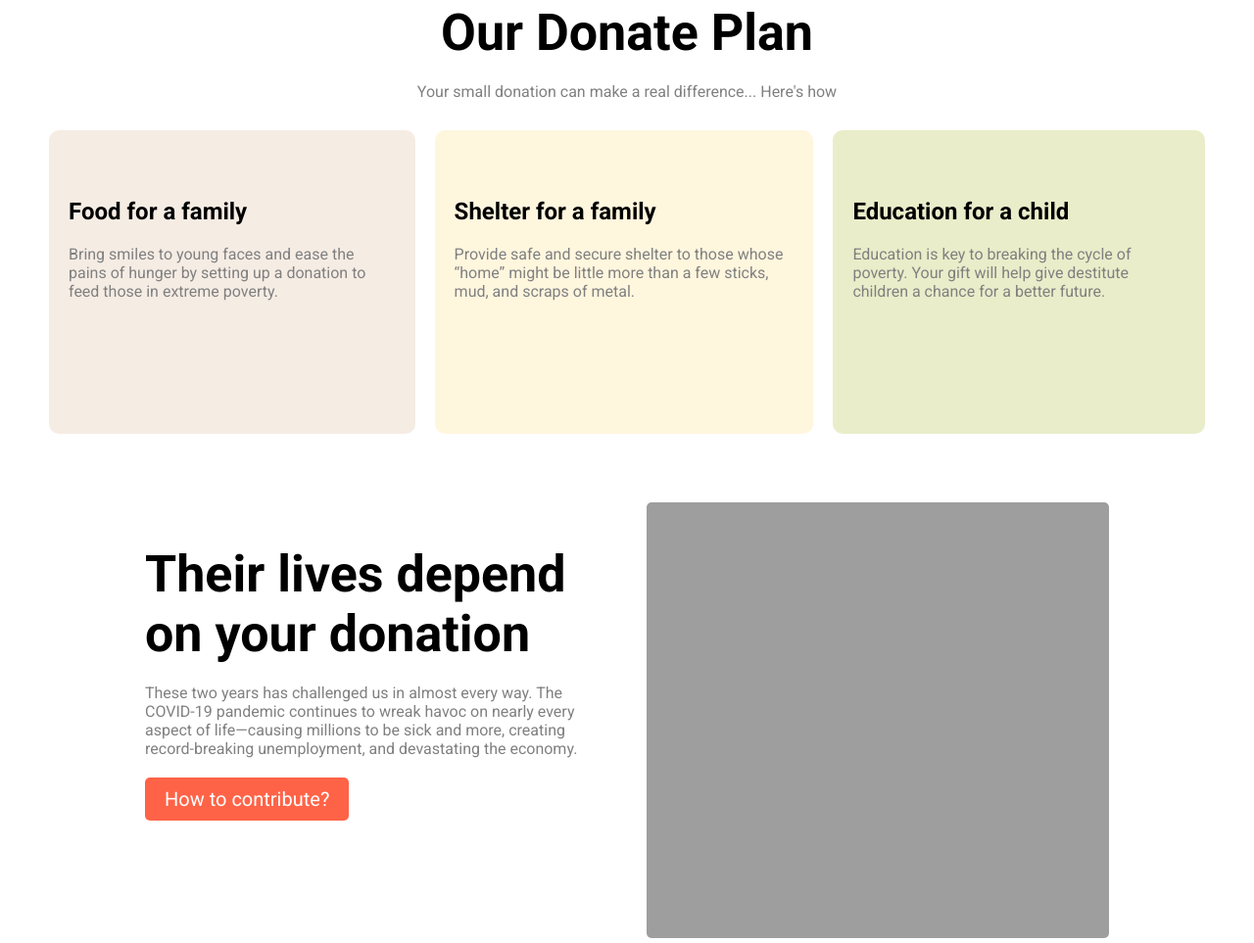
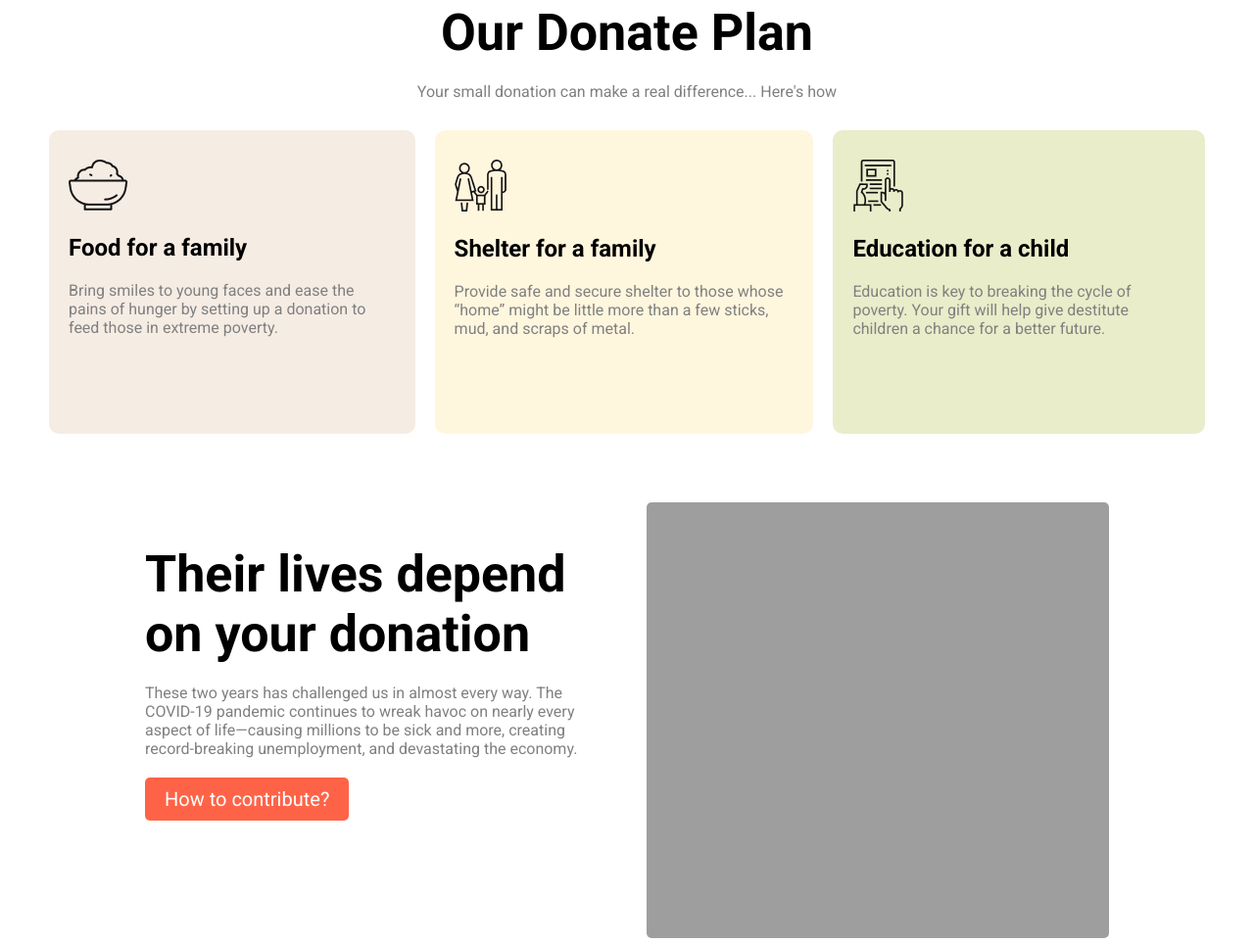
Before and after one commit to FerdousFardin/donate-today, a plain HTML site: page index.html in a window 1280 px wide. Shown: the part 1235-2198 px from the top of the page at 98% size. Drawn offline with Linux system fonts and the light colour scheme; the site is published under a folder, as on GitHub Pages, so addresses that start at the root find nothing.

Commit message:
icons fixed

```diff
--- a/index.html
+++ b/index.html
@@ -51,10 +51,10 @@
                 Here's how
             </p>
             <div class="space flexible-item">
-                <div class="plans plan-1"><img src="/icons/food.png" alt=""><h1 class="black-color">Food for a family</h1><p>Bring smiles to young faces and ease the pains of hunger by setting up a donation to feed those in extreme poverty.
+                <div class="plans plan-1"><img src="./icons/food.png" alt=""><h1 class="black-color">Food for a family</h1><p>Bring smiles to young faces and ease the pains of hunger by setting up a donation to feed those in extreme poverty.
                 </p></div>
-                <div class="plans plan-2"><img src="/icons/shelter.png" alt=""><h1 class="black-color">Shelter for a family</h1><p>Provide safe and secure shelter to those whose “home” might be little more than a few sticks, mud, and scraps of metal.</p></div>
-                <div class="plans plan-3"><img src="/icons/Frame-1.png" alt=""><h1 class="black-color">Education for a child</h1><p>Education is key to breaking the cycle of poverty. Your gift will help give destitute children a chance for a better future.</p></div>
+                <div class="plans plan-2"><img src="./icons/shelter.png" alt=""><h1 class="black-color">Shelter for a family</h1><p>Provide safe and secure shelter to those whose “home” might be little more than a few sticks, mud, and scraps of metal.</p></div>
+                <div class="plans plan-3"><img src="./icons/Frame-1.png" alt=""><h1 class="black-color">Education for a child</h1><p>Education is key to breaking the cycle of poverty. Your gift will help give destitute children a chance for a better future.</p></div>
             </div>
         </div>
     </section>
```
